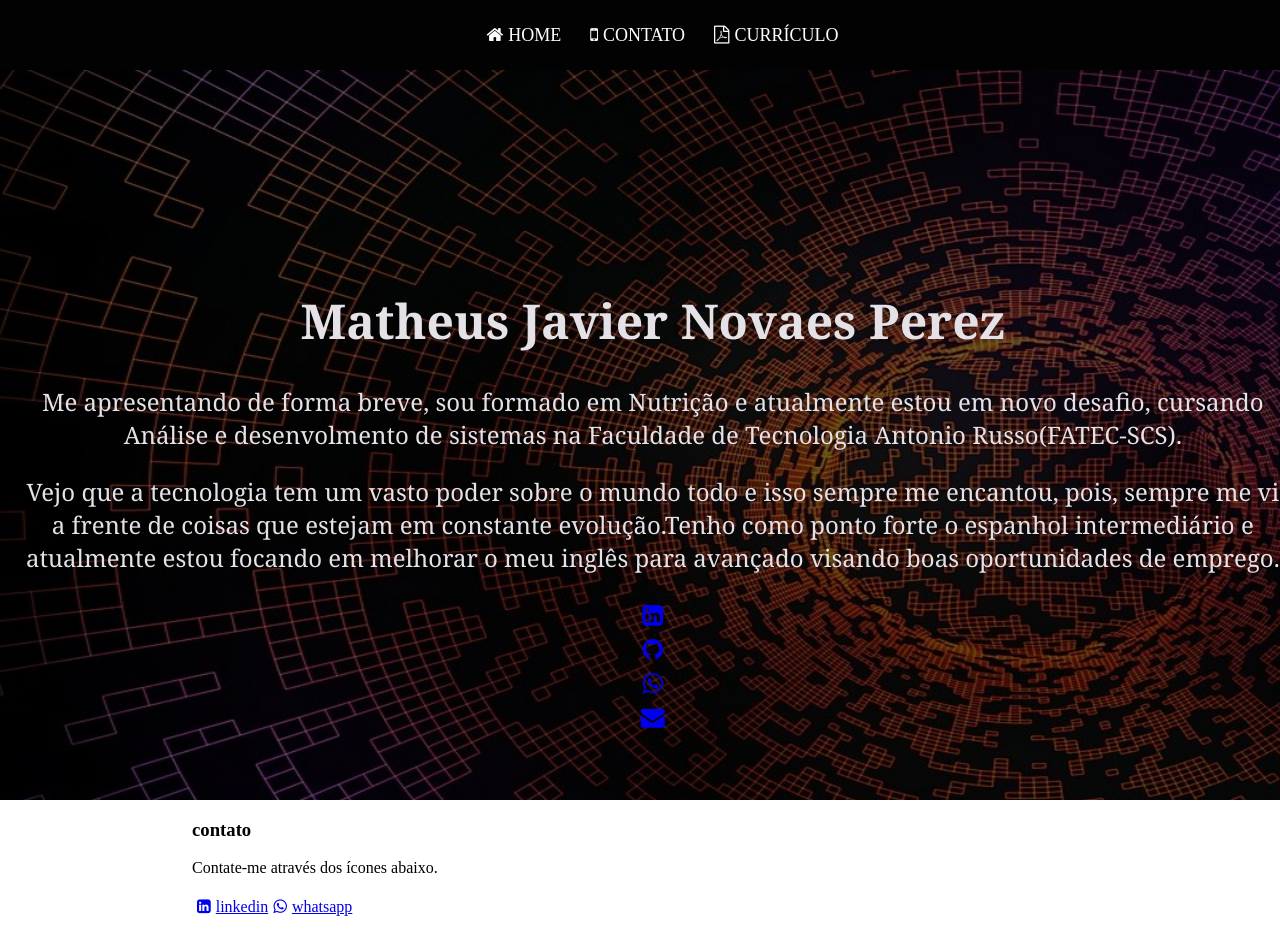
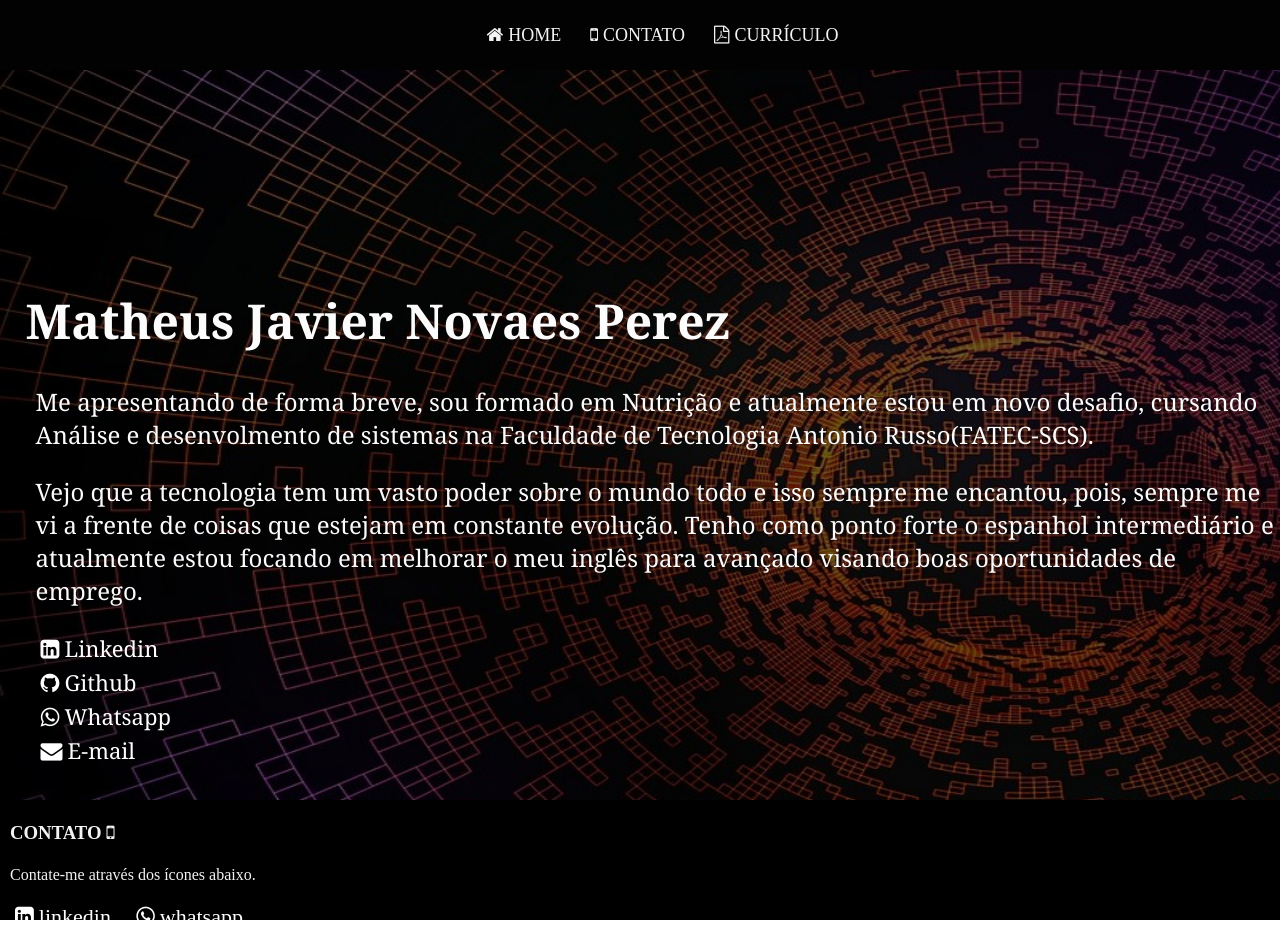
Before and after one commit to Matheusjavier/Portifolio-matheus, an Angular app: page / in a window 1280 px wide. Built offline with nearby package versions, Linux system fonts and the light colour scheme.

Commit message:
Finalizando portifólio

```diff
--- a/src/app/app.component.css
+++ b/src/app/app.component.css
@@ -26,7 +26,7 @@ nav {
     margin: 2px;
     padding: 5px 10px;
     text-decoration: none;
-    color: #fff;
+    color: #f3f3f3;
     font-size: 18px;
     cursor: pointer;
     text-transform: uppercase;
@@ -50,17 +50,17 @@ main {
 }
 
 #home {
-    color: #e4e1e7;
+    color: #fcfcfc;
     padding-top: 20%;
     padding-left: 2%;
-    text-align: center;
+    text-align: left;
     font-size: 24px;
     font-family: Georgia, 'Times New Roman', Times, serif
 }
 
 .social a {
     text-decoration: none;
-    color: var(--main-fonts-color);
+    color: #fff;
     font-size: 22px;
     cursor: pointer;
     padding: 10px;
@@ -75,8 +75,113 @@ main {
 }
 
 #contato {
+    color: #f3f3f3;
     position: absolute;
     display: block;
     top: 100%;
-    left: 15%;
+    background-color: #000;
+    height: 15%;
+    width: 100%;
+
 }
+
+.social1 :hover {
+    color: rgb(0, 58, 250);
+    text-shadow: 0 0 10px;
+    transition: all 550ms ease-in-out 0s;
+}
+
+.social1 a {
+    text-decoration: none;
+    color: #fff;
+    font-size: 22px;
+    cursor: pointer;
+    padding: 10px;
+    position: relative;
+}
+
+.social2 :hover {
+    color: rgb(129, 0, 250);
+    text-shadow: 0 0 10px;
+    transition: all 550ms ease-in-out 0s;
+}
+
+.social2 a {
+    text-decoration: none;
+    color: #fff;
+    font-size: 22px;
+    cursor: pointer;
+    padding: 10px;
+    position: relative;
+}
+
+.social3 :hover {
+    color: rgb(0, 250, 0);
+    text-shadow: 0 0 10px;
+    transition: all 550ms ease-in-out 0s;
+}
+
+.social3 a {
+    text-decoration: none;
+    color: #fff;
+    font-size: 22px;
+    cursor: pointer;
+    padding: 10px;
+    position: relative;
+}
+
+.social4 :hover {
+    color: rgb(0, 171, 250);
+    text-shadow: 0 0 10px;
+    transition: all 550ms ease-in-out 0s;
+}
+
+.social4 a {
+    text-decoration: none;
+    color: #fff;
+    font-size: 22px;
+    cursor: pointer;
+    padding: 10px;
+    position: relative;
+}
+
+#contato h3,
+p,
+a {
+    padding-left: 10px;
+}
+
+.cont1 {
+    text-decoration: none;
+    color: #fff;
+    font-size: 22px;
+    cursor: pointer;
+    padding: 10px;
+    position: relative;
+}
+
+.cont1:hover {
+    color: rgb(0, 58, 250);
+    text-shadow: 0 0 10px;
+    transition: all 550ms ease-in-out 0s;
+}
+.cont2 {
+    text-decoration: none;
+    color: #fff;
+    font-size: 22px;
+    cursor: pointer;
+    padding: 10px;
+    position: relative;
+}
+
+.cont2:hover {
+    color: rgb(4, 255, 79);
+    text-shadow: 0 0 10px;
+    transition: all 550ms ease-in-out 0s;
+}
+.footer {
+    text-align: center;
+    color: #fff;
+    width: 100%;
+    height: 100%;
+}
--- a/src/app/app.component.html
+++ b/src/app/app.component.html
@@ -3,10 +3,10 @@
     <nav>
       <ul class="bar-nav">
         <li>
-          <a class="link" href="#home"><i class="fa fa-home" aria-hidden="true"></i>home</a>
+          <a class="link" href="#home"><i class="fa fa-home" aria-hidden="true"></i>Home</a>
         </li>
         <li>
-          <a class="link" href="#contato"><i class="fa fa-mobile" aria-hidden="true"></i>contato</a>
+          <a class="link" href="#contato"><i class="fa fa-mobile" aria-hidden="true"></i>Contato</a>
         </li>
         <li>
           <a class="link"
@@ -26,36 +26,41 @@
         Faculdade de Tecnologia Antonio Russo(FATEC-SCS).
       </p>
       <p>Vejo que a tecnologia tem um vasto poder sobre o mundo todo e isso sempre me encantou, pois, sempre me vi a
-        frente de coisas que estejam em constante evolução.Tenho como ponto forte o espanhol intermediário e atualmente estou focando em melhorar o meu inglês para avançado visando boas oportunidades de emprego.
+        frente de coisas que estejam em constante evolução.
+        Tenho como ponto forte o espanhol intermediário e atualmente estou focando em melhorar o meu inglês para
+        avançado visando boas oportunidades de emprego.
       </p>
       <div class="social1">
         <a href="https://www.linkedin.com/in/matheus-javier-015285206/"><i class="fa fa-linkedin-square"
-            aria-hidden="true"></i></a>
+            aria-hidden="true"></i>Linkedin</a>
       </div>
       <div class="social2">
-          <a href="https://github.com/MatheusJNP"><i class="fa fa-github" aria-hidden="true"></i></a>
+        <a href="https://github.com/Matheusjavier"><i class="fa fa-github" aria-hidden="true"></i>Github</a>
       </div>
       <div class="social3">
         <a href="https://api.whatsapp.com/send?phone=5511954180749&text=Quero%20entrar%20em%20contato%20com%20voce"><i
-              class="fa fa-whatsapp" aria-hidden="true"></i></a>
+            class="fa fa-whatsapp" aria-hidden="true"></i>Whatsapp</a>
       </div>
       <div class="social4">
-          <a href="mailto:matheusjnp14@gmail.com"><i class="fa fa-envelope" aria-hidden="true"></i></a>
+        <a href="mailto:matheusjnp14@gmail.com"><i class="fa fa-envelope" aria-hidden="true"></i>E-mail</a>
       </div>
     </div>
     <div id="contato">
       <h3>
-        contato
+        CONTATO<i class="fa fa-mobile" aria-hidden="true"></i>
       </h3>
       <p>Contate-me através dos ícones abaixo.</p>
       <div>
-        <a href="https://www.linkedin.com/in/matheus-javier-015285206/"><i class="fa fa-linkedin-square"
+        <a class="cont1" href="https://www.linkedin.com/in/matheus-javier-015285206/"><i class="fa fa-linkedin-square"
             aria-hidden="true"></i>linkedin</a>
-        <a href="https://api.whatsapp.com/send?phone=5511954180749&text=Quero%20entrar%20em%20contato%20com%20voce"><i
+        <a class="cont2"
+          href="https://api.whatsapp.com/send?phone=5511954180749&text=Quero%20entrar%20em%20contato%20com%20voce"><i
             class="fa fa-whatsapp" aria-hidden="true"></i>whatsapp</a>
       </div>
     </div>
   </main>
-
-
+  <footer>
+    <i class="fa fa-copyright" aria-hidden="true"></i>
+    <p>2023 Matheus Javier Novaes Perez</p>
+  </footer>
 </div>
```
Lines whose indentation alone changed are shown as unchanged.
